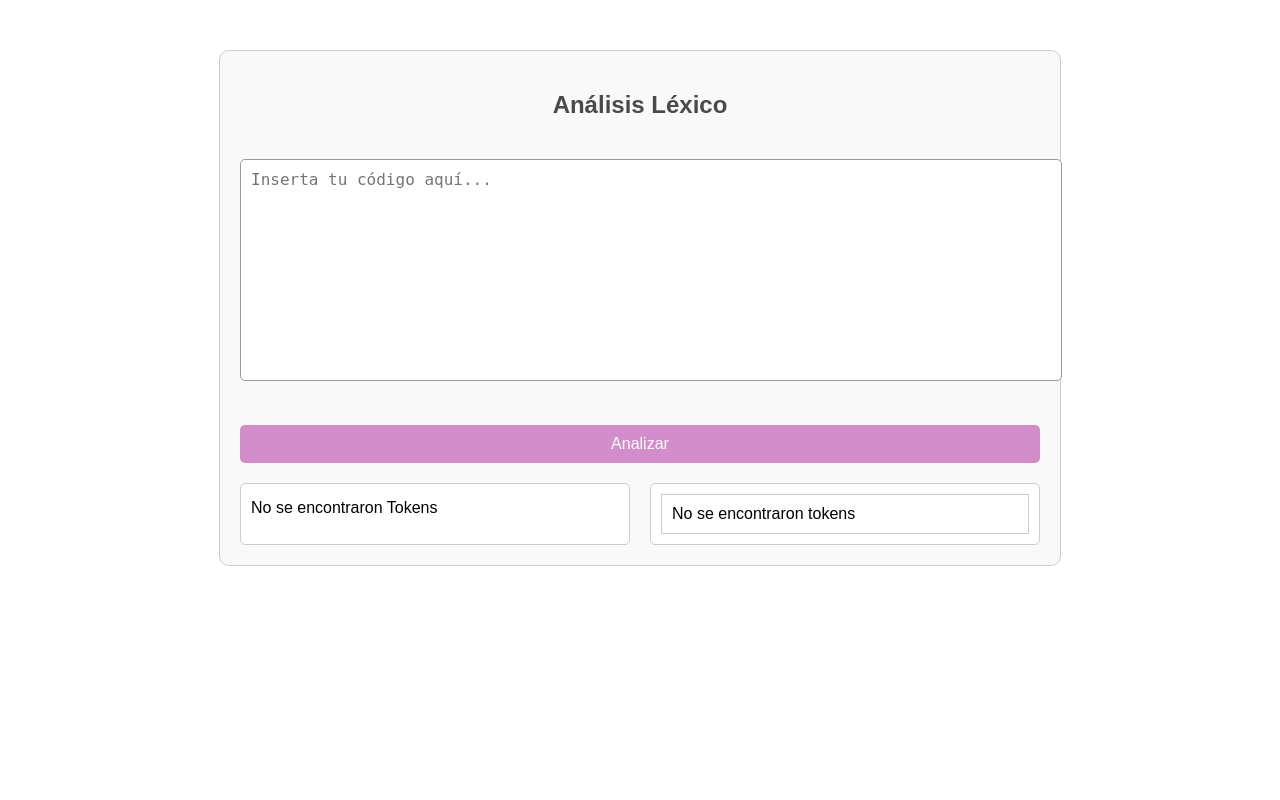
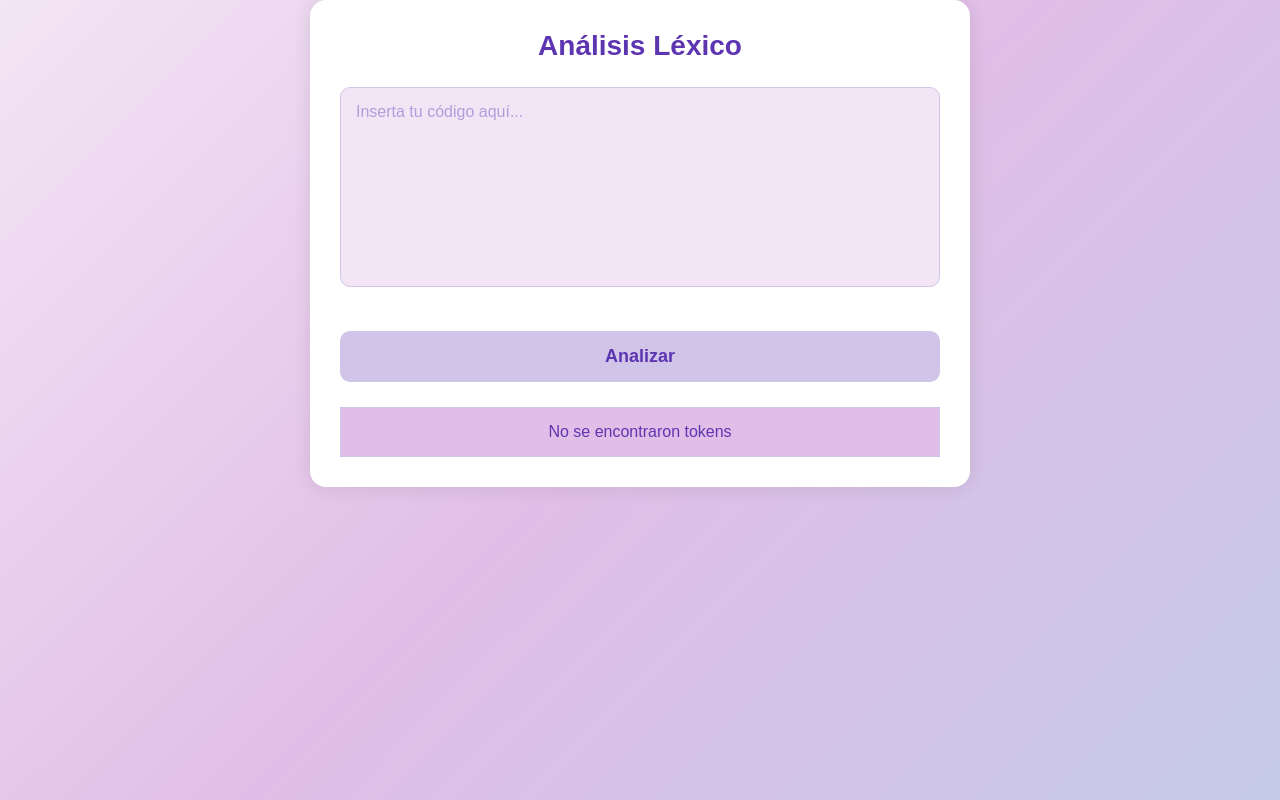
Before and after one commit to DariaCodeuse/compilers_repo, a Flask app: page / in a window 1280 px wide. Run offline with Flask 3, Linux system fonts and the light colour scheme.

Commit message:
fix: html new structure with 3 colums/ new styles

```diff
--- a/aLexicoWeb/static/css/style.css
+++ b/aLexicoWeb/static/css/style.css
@@ -1,93 +1,114 @@
-/* Main Container */
-.main-container {
-  font-family: Arial, sans-serif;
-  max-width: 800px;
-  margin: 50px auto;
-  padding: 20px;
-  border: 1px solid #ccc;
-  border-radius: 10px;
-  background-color: #f9f9f9;
+body, h2, textarea, button, table {
+  margin: 0;
+  padding: 0;
+  box-sizing: border-box;
+  font-family: 'Arial', sans-serif;
 }
 
-/* Title */
-.title {
-  text-align: center;
-  color: #4a4a4a;
-  margin-bottom: 40px;
+body {
+  background: linear-gradient(135deg, #f3e5f5, #e1bee7, #c5cae9);
+  display: flex;
+  justify-content: center;
+  align-items: flex-start;
+  height: 100vh;
+  overflow-y: auto;
 }
 
-/* Input Container */
+.main-container {
+  width: 600px;
+  padding: 30px;
+  background: #ffffff;
+  border-radius: 16px;
+  box-shadow: 0 0 20px rgba(0, 0, 0, 0.1);
+  text-align: center;
+  max-height: 90vh;
+  overflow-y: auto;
+}
+
+.title {
+  color: #5e35b1;
+  font-size: 28px;
+  margin-bottom: 25px;
+}
+
 .input-container {
-  margin-bottom: 40px;
+  margin-bottom: 25px;
 }
 
 .code-input {
   width: 100%;
   height: 200px;
-  padding: 10px;
+  background-color: #f3e5f5;
+  border: 1px solid #d1c4e9;
+  border-radius: 10px;
+  color: #7b1fa2;
+  padding: 15px;
   font-size: 16px;
-  border: 1px solid #9b9a9a;
-  border-radius: 5px;
   resize: none;
 }
 
-/* Analyze Button */
+.code-input::placeholder {
+  color: #b39ddb;
+}
+
 .analyze-button {
-  display: block;
   width: 100%;
-  padding: 10px;
-  background-color: #d38dca;
-  color: #fff;
+  padding: 15px;
+  background-color: #d1c4e9;
+  color: #5e35b1;
   border: none;
-  border-radius: 5px;
-  font-size: 16px;
+  border-radius: 10px;
   cursor: pointer;
-  margin-bottom: 20px;
+  font-size: 18px;
+  font-weight: bold;
+  transition: background-color 0.3s ease;
+  margin-top: 15px;
 }
 
 .analyze-button:hover {
-  background-color: #a75e9d;
+  background-color: #b39ddb;
 }
 
-/* Results Container */
 .results-container {
-  display: flex;
-  justify-content: space-between;
-  gap: 20px;
+  margin-top: 25px;
+  max-height: 300px; /* Limitar la altura máxima de la tabla */
+  overflow-y: auto; /* Hacer la tabla desplazable si es necesario */
 }
 
-.tokens-box, .table-box {
-  width: 48%;
-  padding: 10px;
-  border: 1px solid #ccc;
-  border-radius: 5px;
-  background-color: #fff;
+.table-box {
+  overflow-x: auto;
 }
 
-/* Tokens Box */
-.tokens-box p {
-  margin: 5px 0;
-  font-size: 16px;
-}
-
-/* Table Styles */
 .container-table {
-  overflow-x: auto;
+  width: 100%;
 }
 
 .results-table {
   width: 100%;
   border-collapse: collapse;
+  color: #5e35b1;
   font-size: 16px;
 }
 
 .results-table th, .results-table td {
-  padding: 10px;
-  border: 1px solid #ccc;
-  text-align: left;
+  padding: 15px;
+  border: 1px solid #d1c4e9;
+  text-align: center;
 }
 
 .results-table th {
-  background-color: #b86d98;
-  color: #fff;
+  background-color: #7b1fa2;
+  color: #ffffff;
 }
+
+.results-table tr:nth-child(even) {
+  background-color: #f3e5f5;
+}
+
+.results-table tr:nth-child(odd) {
+  background-color: #e1bee7;
+}
+
+.results-table tr:hover {
+  background-color: #d1c4e9;
+}
--- a/aLexicoWeb/templates/index.html
+++ b/aLexicoWeb/templates/index.html
@@ -19,32 +19,24 @@
     </form>
 
     <div class="results-container">
-      <div class="tokens-box">
-        {% if tokens %}
-        {% for caracter, simbolo in tokens %}
-          <p>{{ simbolo }}</p>
-        {% endfor %}
-        {% else %}
-          <p>No se encontraron Tokens</p>
-        {% endif %}
-      </div>
-
       <div class="table-box">
         <div class="container-table">
           <table class="results-table">
             {% if tokens %}
               <tr>
-                <th>Caracteres</th>
-                <th>Simbolos</th>
+                <th>Token</th>
+                <th>Lexema</th>
+                <th>Línea</th>
               </tr>
-              {% for caracter, simbolo in tokens %}
+              {% for token in tokens %}
               <tr>
-                <td>{{caracter}}</td>
-                <td>{{simbolo}}</td>
+                <td>{{ token[0] }}</td>
+                <td>{{ token[1] }}</td>
+                <td>{{ token[2] }}</td>
               </tr>
               {% endfor %}
             {% else %}
-            <tr><td colspan="2">No se encontraron tokens</td></tr>
+            <tr><td colspan="3">No se encontraron tokens</td></tr>
             {% endif %}
           </table>
         </div>
```
